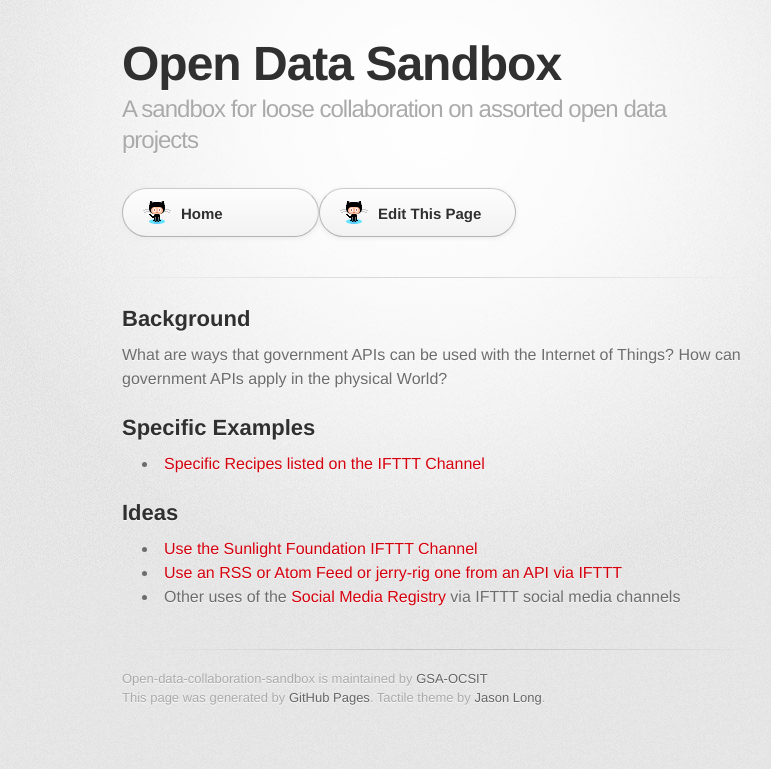
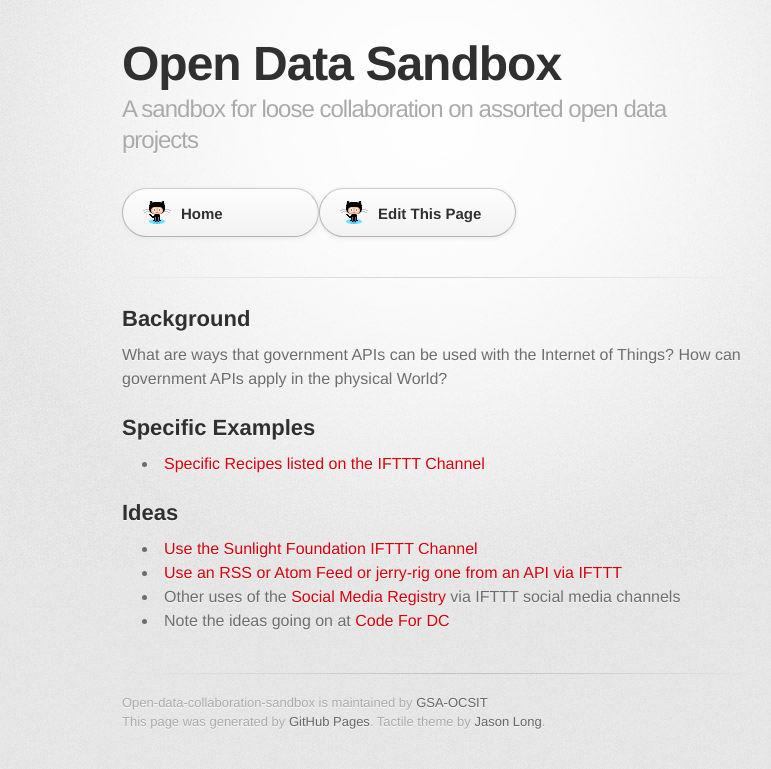
Before and after one commit to GSA/Open-Data-Collaboration-Sandbox, a Jekyll site: the page built from physical_activity_from_government_apis.md, in a window 1280 px wide. Shown: the top 769 px of the page, without its empty margins (208-979 px from the left). Built offline with Jekyll 4.4.1, drawn with Linux system fonts in a browser that asks for light colours; some web fonts are replaced.

Commit message:
Update physical_activity_from_government_apis.md

```diff
--- a/physical_activity_from_government_apis.md
+++ b/physical_activity_from_government_apis.md
@@ -16,3 +16,4 @@
 * [Use the Sunlight Foundation IFTTT Channel](https://ifttt.com/sunlightfoundation)
 * [Use an RSS or Atom Feed or jerry-rig one from an API via IFTTT](https://ifttt.com/feed)
 * Other uses of the [Social Media Registry](http://registry.usa.gov) via IFTTT social media channels
+* Note the ideas going on at [Code For DC](https://github.com/codefordc/ifgovthenthat)
```
